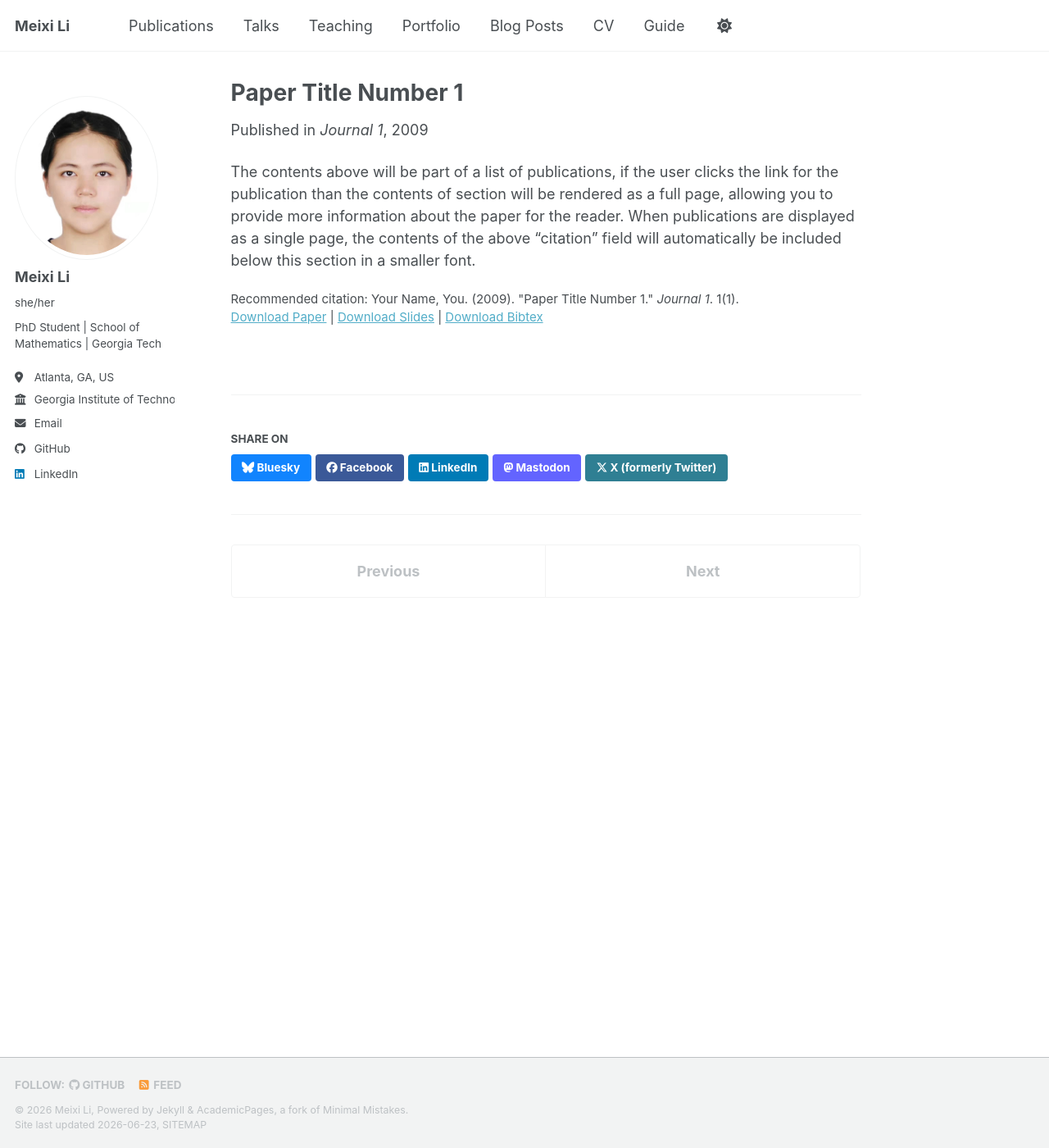
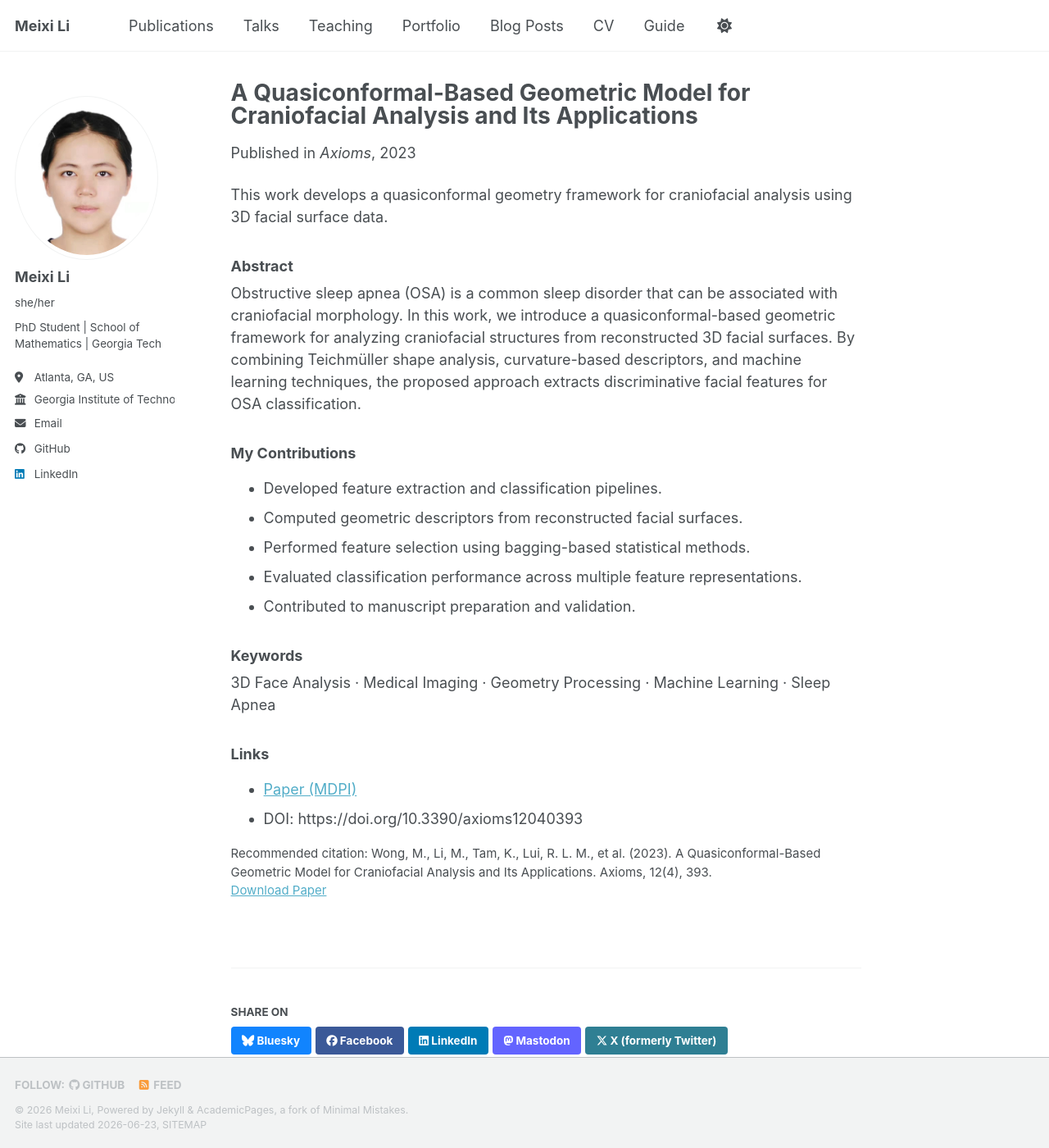
Before and after one commit to meixi-li/meixi-li.github.io, a Jekyll site: the page built from _publications/2009-10-01-paper-title-number-1.md, in a window 1280 px wide and 1400 px high. Shown: the whole window at 82% size. Built offline with Jekyll 4.4.1, drawn with Linux system fonts in a browser that asks for light colours; a style sheet for code colours, icons or effects is not loaded.

Commit message:
Update 2023-04-13-OSA.md

```diff
--- a/_publications/2009-10-01-paper-title-number-1.md
+++ b/_publications/2009-10-01-paper-title-number-1.md
@@ -1,14 +1,32 @@
 ---
-title: "Paper Title Number 1"
+title: "A Quasiconformal-Based Geometric Model for Craniofacial Analysis and Its Applications"
 collection: publications
-category: manuscripts
-permalink: /publication/2009-10-01-paper-title-number-1
-excerpt: 'This paper is about the number 1. The number 2 is left for future work.'
-date: 2009-10-01
-venue: 'Journal 1'
-slidesurl: 'https://academicpages.github.io/files/slides1.pdf'
-paperurl: 'https://academicpages.github.io/files/paper1.pdf'
-bibtexurl: 'https://academicpages.github.io/files/bibtex1.bib'
-citation: 'Your Name, You. (2009). &quot;Paper Title Number 1.&quot; <i>Journal 1</i>. 1(1).'
+permalink: /publication/2023-axioms-craniofacial
+date: 2023-04-13
+venue: "Axioms"
+paperurl: "https://www.mdpi.com/2075-1680/12/4/393"
+citation: 'Wong, M., Li, M., Tam, K., Lui, R. L. M., et al. (2023). A Quasiconformal-Based Geometric Model for Craniofacial Analysis and Its Applications. Axioms, 12(4), 393.'
 ---
-The contents above will be part of a list of publications, if the user clicks the link for the publication than the contents of section will be rendered as a full page, allowing you to provide more information about the paper for the reader. When publications are displayed as a single page, the contents of the above "citation" field will automatically be included below this section in a smaller font.
+
+This work develops a quasiconformal geometry framework for craniofacial analysis using 3D facial surface data.
+
+### Abstract
+
+Obstructive sleep apnea (OSA) is a common sleep disorder that can be associated with craniofacial morphology. In this work, we introduce a quasiconformal-based geometric framework for analyzing craniofacial structures from reconstructed 3D facial surfaces. By combining Teichmüller shape analysis, curvature-based descriptors, and machine learning techniques, the proposed approach extracts discriminative facial features for OSA classification.
+
+### My Contributions
+
+- Developed feature extraction and classification pipelines.
+- Computed geometric descriptors from reconstructed facial surfaces.
+- Performed feature selection using bagging-based statistical methods.
+- Evaluated classification performance across multiple feature representations.
+- Contributed to manuscript preparation and validation.
+
+### Keywords
+
+3D Face Analysis · Medical Imaging · Geometry Processing · Machine Learning · Sleep Apnea
+
+### Links
+
+- [Paper (MDPI)](https://www.mdpi.com/2075-1680/12/4/393)
+- DOI: https://doi.org/10.3390/axioms12040393
```
